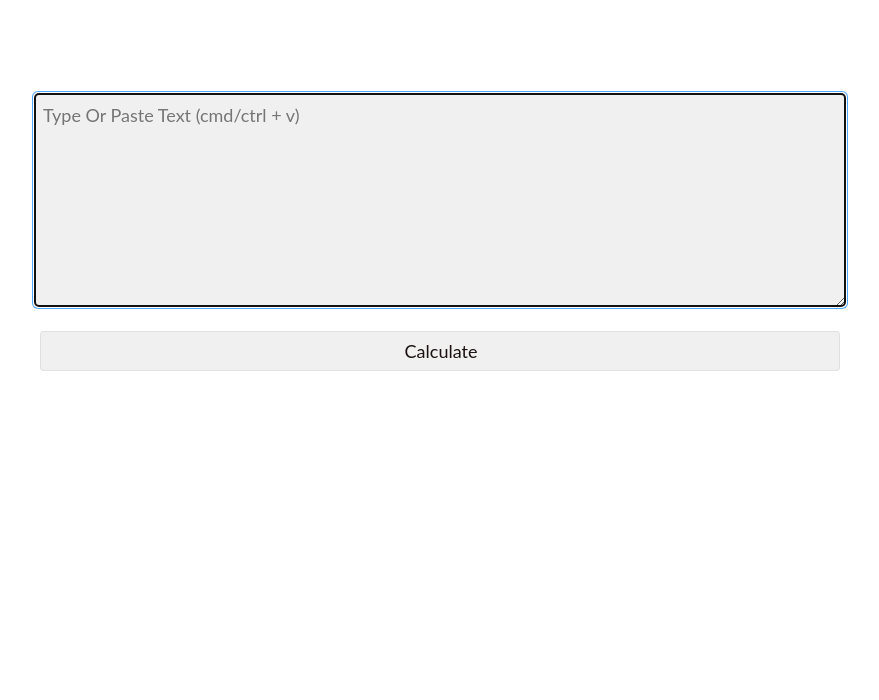
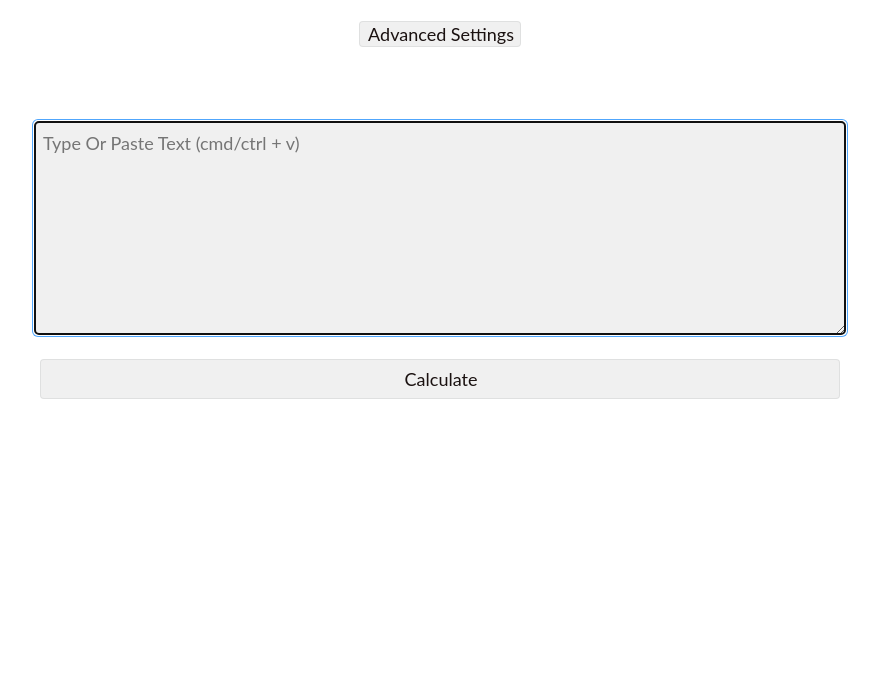
Before and after one commit to CoderX07/text_counter, a plain HTML site: page index.html in a window 1280 px wide. Shown: the part 100-800 px from the top of the page, without its empty margins (200-1079 px from the left). Drawn offline with Linux system fonts and the light colour scheme.

Commit message:
Update index.html

```diff
--- a/index.html
+++ b/index.html
@@ -12,6 +12,7 @@
   <center>
     <br><br>
     <h1>Text Counter</h1>
+    <button>Advanced Settings</button>
       <br><br><br><br>
         <form>
             <textarea type = "text" id = "user-search" autofocus autocomplete = "off" placeholder="Type Or Paste Text (cmd/ctrl + v)"></textarea>
```
